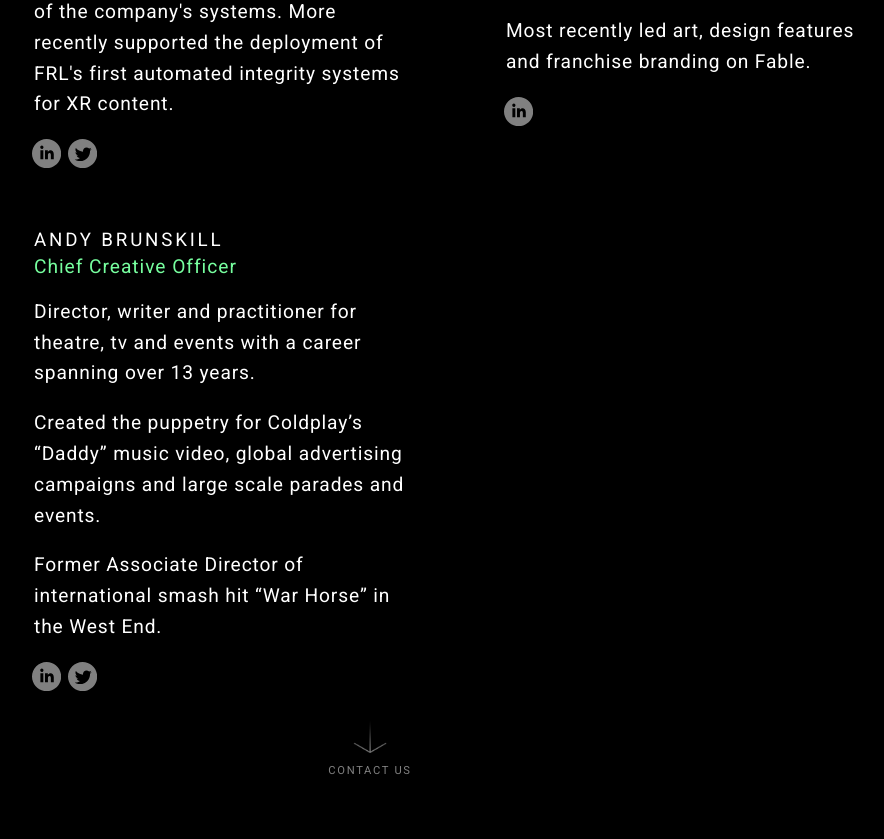
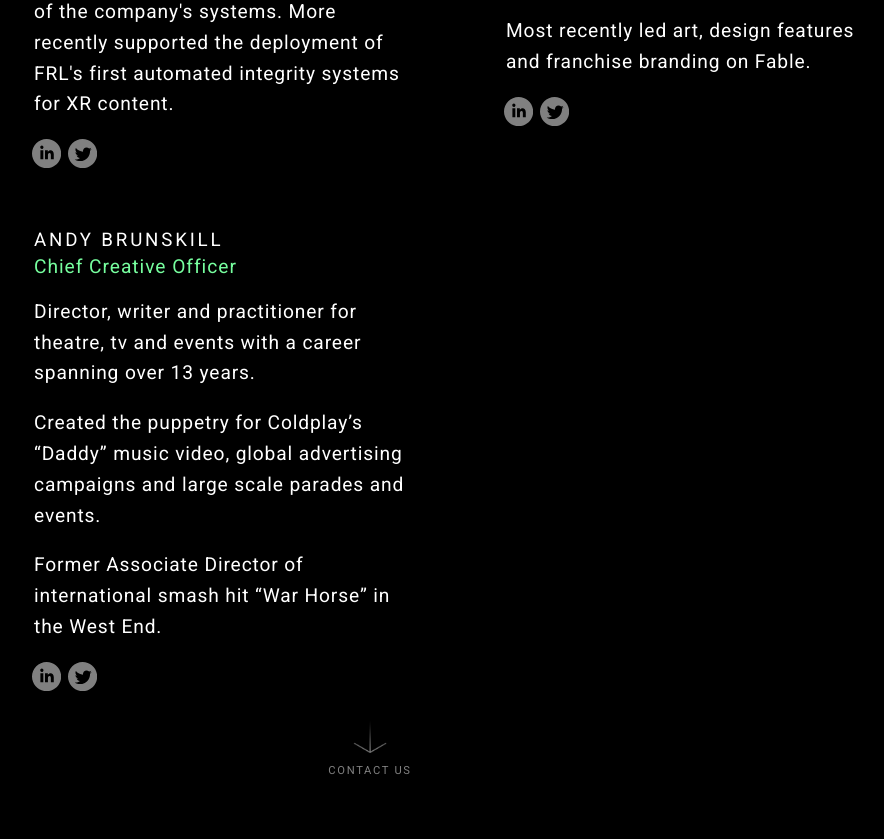
Before and after one commit to Light-Garden/lightgarden.studio, an Eleventy site: page index.njk in a window 1280 px wide. Shown: the part 2430-3269 px from the top of the page, without its empty margins (270-1154 px from the left). Built offline with nearby package versions, Linux system fonts and the light colour scheme; Eleventy itself is replaced by a stand-in of ours; files that its build step writes are made by us from their sources.

Commit message:
Update index.njk

```diff
--- a/index.njk
+++ b/index.njk
@@ -39,7 +39,7 @@ layout: layouts/default.njk
                 <p>Artist and designer on some of the world’s most critically acclaimed AAA action games for Sony and Microsoft.</p>
                 <p>Worked on high profile IPs such as Destiny and Killzone and launched hit new game series Forza Horizon and Horizon Zero Dawn.</p>
                 <p>Most recently led art, design features and franchise branding on Fable.</p>
-                <p><a href="https://www.linkedin.com/in/joseph-mckernan/" target="_blank" class="linkedin">Linkedin</a></p>
+                <p><a href="https://www.linkedin.com/in/joseph-mckernan/" target="_blank" class="linkedin">Linkedin</a> <a href="https://twitter.com/joemckernan" target="_blank" class="twitter">Twitter</a></p>
             </li>
             <li class="t-in t3">
                 <h3>Andy Brunskill</h3>
```
